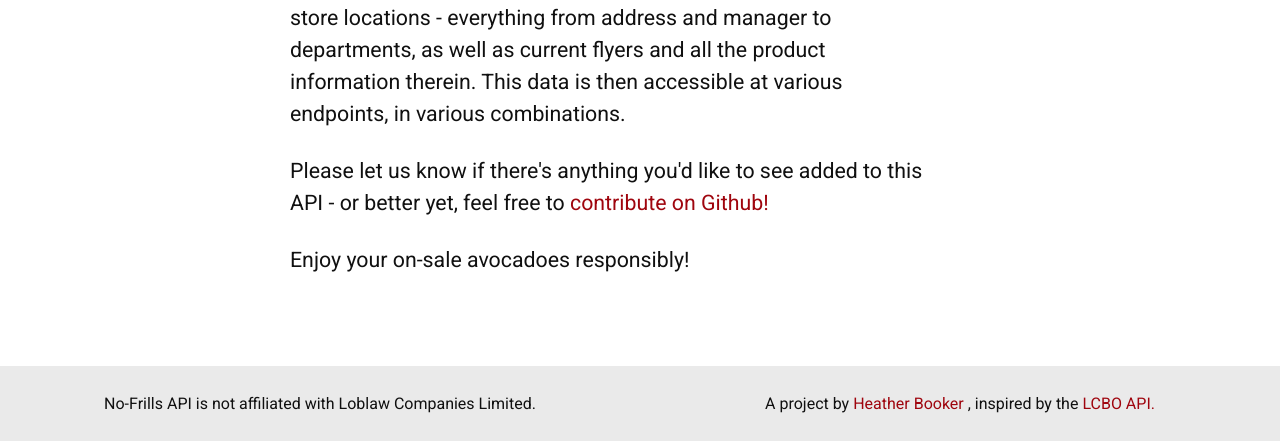
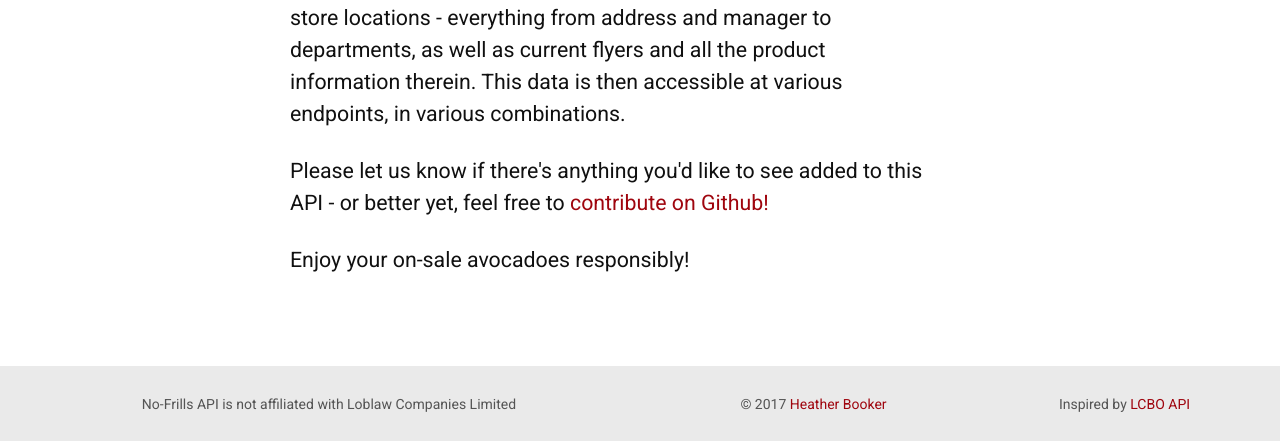
Before and after one commit to heatherbooker/no-frills-api, a website: page static/about.html in a window 1280 px wide. Shown: the part 359-801 px from the top of the page. Drawn offline with nearby package versions, Linux system fonts and the light colour scheme; files that its build step writes are made by us from their sources.

Commit message:
Improve footer appearance

```diff
--- a/static/about.html
+++ b/static/about.html
@@ -55,10 +55,12 @@
   </main>
 
   <footer class="nf-footer nf-footer-non-home">
-    <p>No-Frills API is not affiliated with Loblaw Companies Limited.</p>
-    <p>A project by
-      <a href="//www.github.com/heatherbooker">Heather Booker</a> , inspired by the
-      <a href="//www.lcboapi.com">LCBO API.</a>
+    <p class="nf-footer-notLoblaws">No-Frills API is not affiliated with Loblaw Companies Limited</p>
+    <p class="nf-footer-right">&copy; 2017
+      <a href="https://heatherbooker.github.io">Heather Booker</a>
+    </p>
+    <p class="nf-footer-right">Inspired by
+      <a href="//www.lcboapi.com">LCBO API</a>
     </p>
   </footer>
 
--- a/static/styles/_shared.scss
+++ b/static/styles/_shared.scss
@@ -43,32 +43,45 @@ ul.no-list-styles {
   }
 }
 
-.nf-footer-non-home {
-  background-color: #eaeaea;
-}
-
 .nf-footer {
   justify-content: space-around;
   flex-wrap: wrap;
   z-index: 6;
+  font-size: 14px;
+  display: flex;
   @media (max-width: $smallScreen) {
-    font-size: 80%;
+    font-size: 12px;
     flex-direction: column;
     flex-wrap: nowrap;
     justify-content: center;
     margin-top: 15px;
-    padding: 8px 0;
+    padding: 8px 0 22px;
   }
 }
 
-.nf-footer p {
+.nf-footer-non-home {
+  background-color: #eaeaea;
+  @media (max-width: $smallScreen) {
+    padding-top: 20px;
+  }
+}
+
+.nf-footer-notLoblaws, .nf-footer-right {
+  color: $darkGrey;
   flex: 1;
-  max-width: 40%;
   padding: 30px 0;
   @media (max-width: $smallScreen) {
-    max-width: 80%;
+    max-width: 50%;
     padding: 7px 0;
     flex: 0;
+  }
+}
+
+.nf-footer-notLoblaws {
+  flex: 2;
+  padding: 30px 18px;
+  @media (max-width: $smallScreen) {
+    padding: 7px 0;
   }
 }
 
```
Also changed, not shown: static/docs/v0.html (+6 -4 lines), static/index.html (+6 -4 lines).
